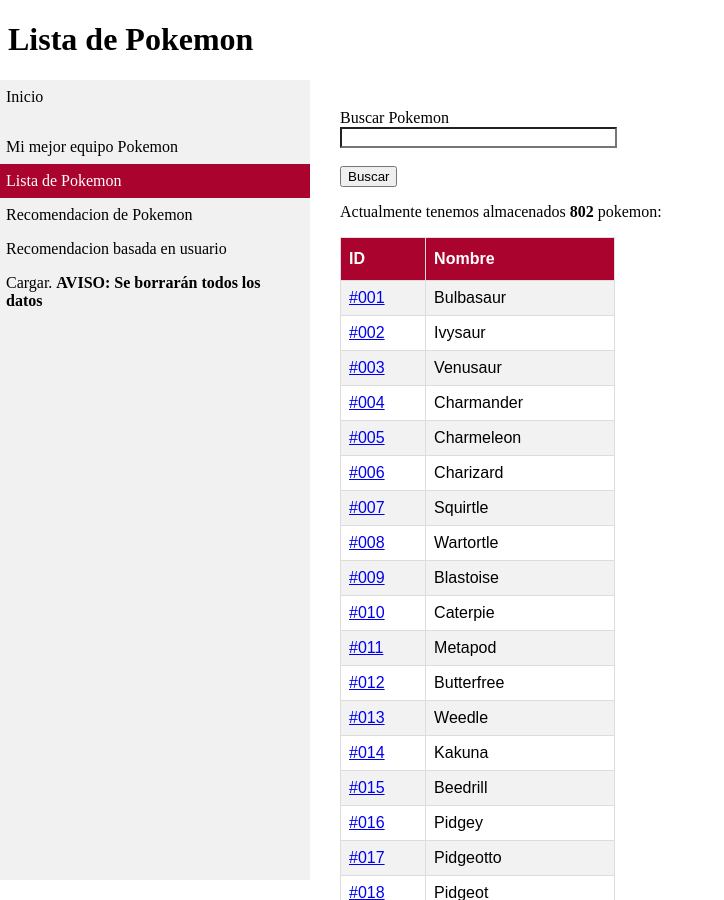
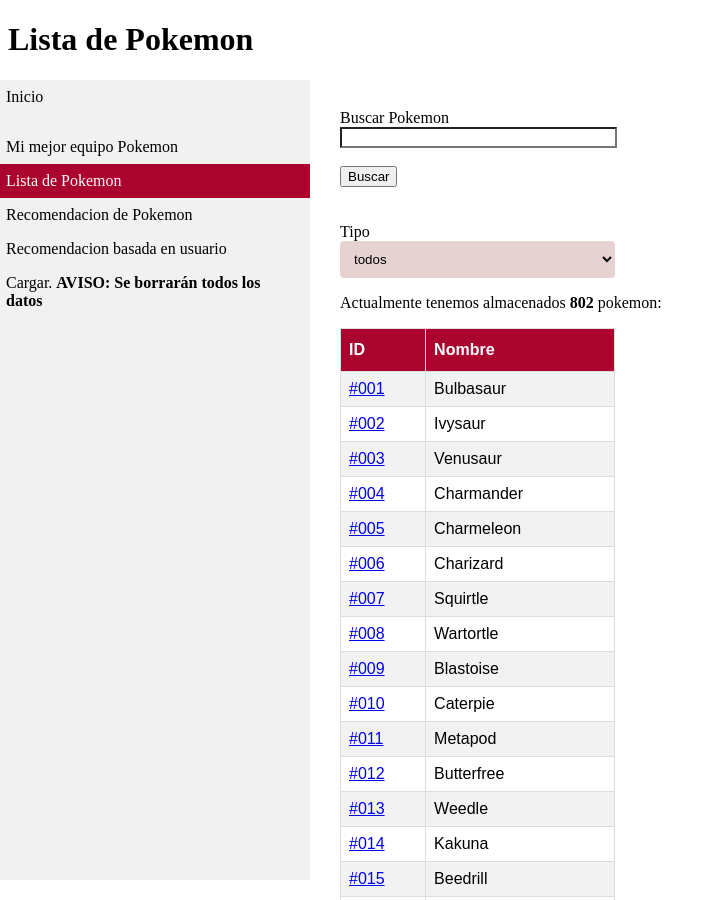
Before and after one commit to davbrican/PKBase, a Django app: page /pokemons/ in a window 1280 px wide. Shown: the top 900 px of the page, without its empty margins (0-724 px from the left). Run offline with Django 3.2, Linux system fonts and the light colour scheme.

Commit message:
un viaje cosas

```diff
--- a/PokeTeam/principal/collect.py
+++ b/PokeTeam/principal/collect.py
@@ -6,15 +6,6 @@
 from urllib.request import Request, urlopen
 from principal.models import *
 
-#TIPOS COMPLEMENTARIOS
-#https://pokemon.fandom.com/es/wiki/Tipos_elementales
-
-#IMAGENES
-#https://pokemondb.net/pokedex/darkrai
-#EJEMPLO:   https://pokemondb.net/pokedex/tapu-koko
-
-#POKEMON LEGENDARIOS
-#https://pokemonalpha.xyz/pokemon-legendarios/
 
 def get_legendary_pokemon():
     link = "https://www.serebii.net/pokemon/legendary.shtml"
@@ -85,6 +76,7 @@
         json_pokemon["foto"] = pic
 
         print(json_pokemon["id"] + " - " + json_pokemon["nombre"])
+        redireccion = "/loading/" + json_pokemon["id"]
         lista.append(json_pokemon)
 
 
--- a/PokeTeam/principal/forms.py
+++ b/PokeTeam/principal/forms.py
@@ -1,3 +1,4 @@
+from email.policy import default
 from django import forms
 
 class equipo_form(forms.Form):
@@ -12,3 +13,6 @@
 
 class busqueda_estandard(forms.Form):
     palabra = forms.CharField(label="Palabra", max_length=100)
+
+class filtrado(forms.Form):
+    tipo_pkm = forms.CharField(label="Tipo", max_length=100)
--- a/PokeTeam/principal/templates/pokemons.html
+++ b/PokeTeam/principal/templates/pokemons.html
@@ -17,7 +17,19 @@
 		<input id="palabra" type="text" name="palabra" value="{{ palabra }}">
 
 		<br><br>
+
 		<input type="submit" value="Buscar">
+	</form>
+
+	<br><br>
+	<form action="/pokemons/" method="post">{% csrf_token %}
+		<label for="tipo_pkm">Tipo</label>
+		<br>
+		<select id="tipo_pkm" name="tipo_pkm">
+		{% for tipo_pkm in lista_tipos %}
+			<option onclick="this.form.submit()" value="{{tipo_pkm}}">{{tipo_pkm}}</option>
+		{% endfor %}
+		</select>
 	</form>
 
 	<p>Actualmente tenemos almacenados <strong>{{pokemons|length}}</strong> pokemon: </p>
--- a/PokeTeam/principal/templates/recomendacion_items.html
+++ b/PokeTeam/principal/templates/recomendacion_items.html
@@ -19,6 +19,7 @@
 </form>
 
 <h1>Pokemon recomendado</h1>
+<h2>{{pokemon.nombre}}</h2>
 <img src="{{foto.url}}" width="260" height="240">
     <dd>
         <p><strong>Salud: </strong>
--- a/PokeTeam/principal/views.py
+++ b/PokeTeam/principal/views.py
@@ -5,7 +5,7 @@
 from principal.models import Pokemon, Poke_photo
 from principal.collect import *
 from principal.search import *
-from principal.forms import equipo_form, recomendacion, busqueda_estandard
+from principal.forms import equipo_form, recomendacion, busqueda_estandard, filtrado
 from django.http import HttpResponseRedirect
 from principal.recomendaciones import *
 
@@ -38,20 +38,34 @@
 
 #muestra la lista de todos los pokemon
 def lista_pokemons(request):
-    #TODO HACER UN FILTRO POR TIPO Y OTRO POR STATS USANDO LA BUSQUEDA DE WHOOSH (ORDENAR LISTA)
     pokemons=extraer_datos()[0]
     for i in pokemons:
         i.id = i.id[1:]
     active = activeMenu()
     active["Lista"] = "active"
+    lista_tipos = "Todos/Acero/Agua/Bicho/Dragon/Electrico/Fantasma/Fuego/Hada/Hielo/Lucha/Normal/Planta/Psiquico/Roca/Siniestro/Tierra/Veneno/Volador".lower().split("/")
     if request.method == "POST":
         form = busqueda_estandard(request.POST)
         if form.is_valid():
-            pokemon = buscar_pokemon_nombre(form.cleaned_data['palabra'])
-            return render(request,'pokemons.html', {'pokemons':[pokemon], "active": active})
+            pokemons = buscar_pokemon_nombre(form.cleaned_data['palabra'])
+            for i in pokemons:
+                i.id = i.id[1:]
+            return render(request,'pokemons.html', {'pokemons':pokemons, "active": active, "lista_tipos": lista_tipos})
+        else:
+            form = filtrado(request.POST)
+            if form.is_valid():
+                if form.cleaned_data['tipo_pkm'] != "todos":
+                    pokemons = buscar_pokemon_tipo(form.cleaned_data['tipo_pkm'])
+                else:
+                    pokemons = extraer_datos()[0]
+
+                for i in pokemons:
+                    i.id = i.id[1:]
+                return render(request,'pokemons.html', {'pokemons':pokemons, "active": active, "lista_tipos": lista_tipos})
+
+
     else:
-        return render(request,'pokemons.html', {'pokemons':pokemons, "active": active})
-
+        return render(request,'pokemons.html', {'pokemons':pokemons, "active": active, "lista_tipos": lista_tipos})
 
 #muestra detalles de un pokemon
 def detalle_pokemon(request, pokemon_id):
@@ -65,7 +79,7 @@
 def equipo(request):
     active = activeMenu()
     active["Equipo"] = "active"
-    lista_tipos = "Acero/Agua/Bicho/Dragón/Electrico/Fantasma/Fuego/Hada/Hielo/Lucha/Normal/Planta/Psiquico/Roca/Siniestro/Tierra/Veneno/Volador".lower().split("/")
+    lista_tipos = "Acero/Agua/Bicho/Dragon/Electrico/Fantasma/Fuego/Hada/Hielo/Lucha/Normal/Planta/Psiquico/Roca/Siniestro/Tierra/Veneno/Volador".lower().split("/")
     lista_stats = ["Daño", "Vida", "Velocidad", "Defensa"]
     if request.method == 'POST':
         form = equipo_form(request.POST)
```
Also changed, not shown: PokeTeam/principal/search.py (+7 -4 lines), PokeTeam/principal/templates/inicio.html (line endings or trailing spaces).
